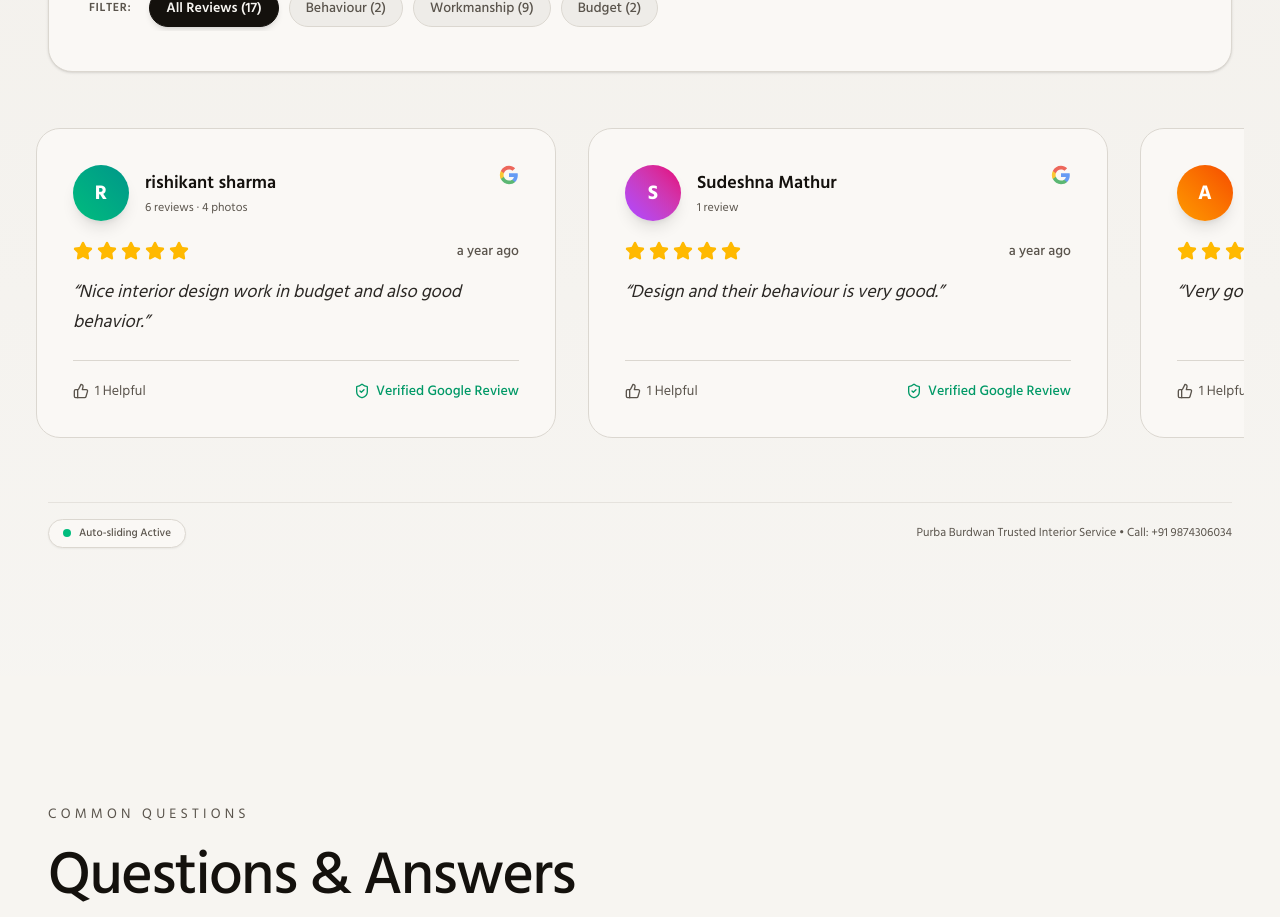
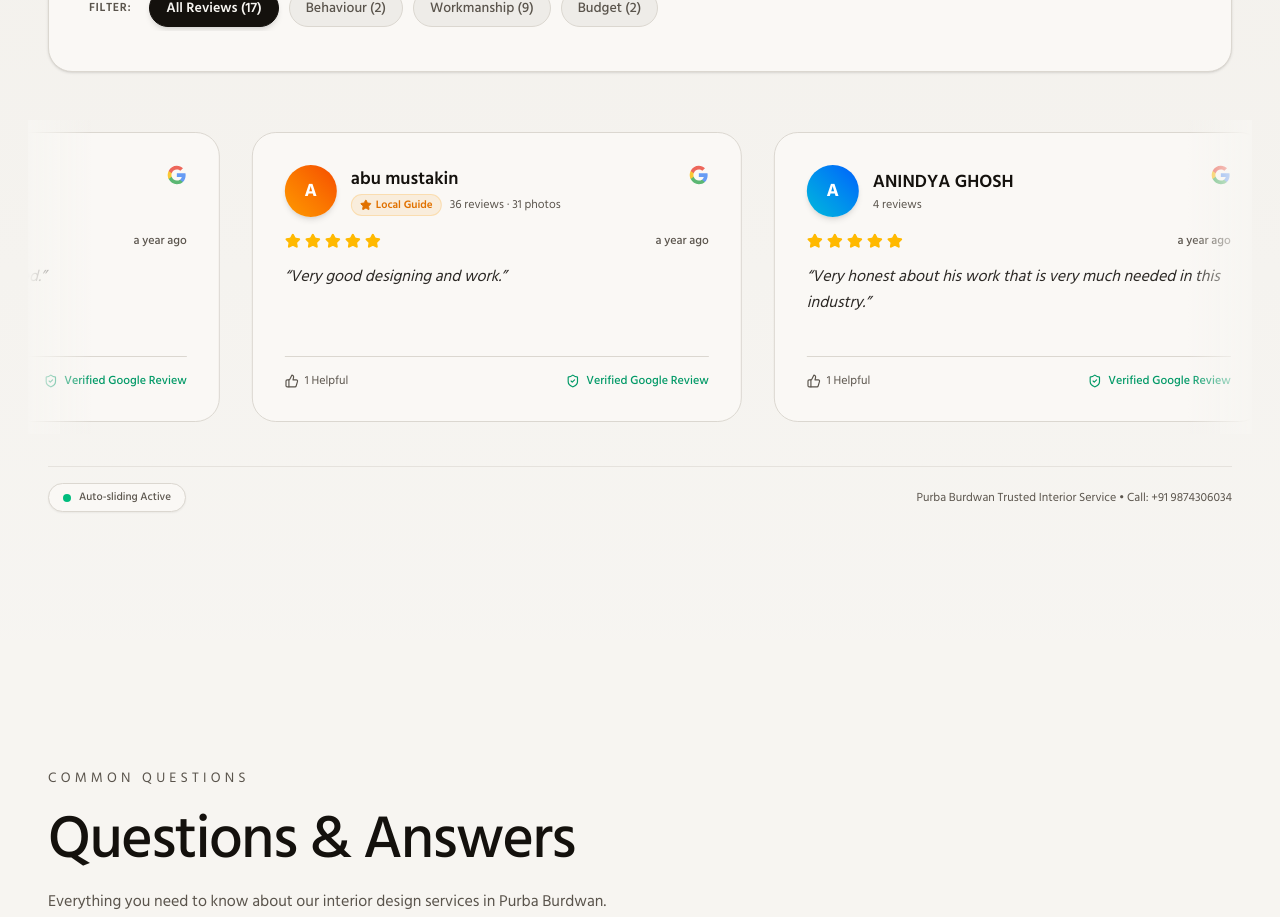
Before and after one commit to tanmayjoddar/as-designer-burdwan, a Next.js app: page / in a window 1280 px wide. Shown: the part 6680-7597 px from the top of the page. Built offline with nearby package versions, Linux system fonts and the light colour scheme.

Commit message:
Implement seamless continuous infinite loop marquee for reviews carousel

```diff
--- a/app/globals.css
+++ b/app/globals.css
@@ -147,3 +147,27 @@
   stroke-dashoffset: 1000;
   animation: draw-stroke 1.5s ease-out forwards;
 }
+
+/* Continuous infinite marquee carousel animation */
+@keyframes infinite-marquee {
+  0% {
+    transform: translateX(0%);
+  }
+  100% {
+    transform: translateX(-50%);
+  }
+}
+
+.animate-marquee {
+  display: flex;
+  width: max-content;
+  animation: infinite-marquee 45s linear infinite;
+}
+
+.animate-marquee:hover {
+  animation-play-state: paused;
+}
+
+.animate-marquee-paused {
+  animation-play-state: paused !important;
+}
--- a/components/reviews-carousel.tsx
+++ b/components/reviews-carousel.tsx
@@ -69,30 +69,8 @@ export function ReviewsCarousel() {
     }))
   }
 
-  // Smooth continuous auto-sliding animation
-  useEffect(() => {
-    if (isPaused) return
-
-    const interval = setInterval(() => {
-      const el = carouselRef.current
-      if (!el) return
-
-      const maxScroll = el.scrollWidth - el.clientWidth
-      if (maxScroll <= 0) return
-
-      // Advance by one card width (approx 440-520px depending on screen)
-      const scrollStep = el.clientWidth > 768 ? 480 : 340
-
-      if (el.scrollLeft >= maxScroll - 30) {
-        // Rewind smoothly back to first review
-        el.scrollTo({ left: 0, behavior: "smooth" })
-      } else {
-        el.scrollBy({ left: scrollStep, behavior: "smooth" })
-      }
-    }, 3500)
-
-    return () => clearInterval(interval)
-  }, [isPaused, filteredReviews])
+  // Duplicated reviews to achieve seamless 100% infinite continuous loop
+  const duplicatedReviews = [...filteredReviews, ...filteredReviews]
 
   const filters = [
     { key: "all", label: isBn ? `সমস্ত রিভিউ (${toBnDigits(17)})` : "All Reviews (17)" },
@@ -236,31 +214,36 @@ export function ReviewsCarousel() {
           </div>
         </div>
 
-        {/* Big Prominent Auto-Animated Carousel */}
+        {/* Big Prominent Auto-Animated Infinite Marquee Carousel */}
         <div
-          ref={carouselRef}
+          className="relative overflow-hidden -mx-5 px-5 py-3"
           onMouseEnter={() => setIsPaused(true)}
           onMouseLeave={() => setIsPaused(false)}
           onTouchStart={() => setIsPaused(true)}
           onTouchEnd={() => setIsPaused(false)}
-          className="flex gap-6 sm:gap-8 overflow-x-auto pb-8 pt-2 scroll-smooth snap-x snap-mandatory scrollbar-thin scrollbar-thumb-border scrollbar-track-transparent -mx-3 px-3"
-          style={{ scrollbarWidth: "thin" }}
         >
-          {filteredReviews.map((rev) => {
+          {/* Subtle gradient edge fades */}
+          <div className="absolute left-0 top-0 bottom-0 w-8 sm:w-16 bg-gradient-to-r from-background to-transparent z-10 pointer-events-none" />
+          <div className="absolute right-0 top-0 bottom-0 w-8 sm:w-16 bg-gradient-to-l from-background to-transparent z-10 pointer-events-none" />
+
+          <div
+            className={`flex gap-6 sm:gap-8 ${isPaused ? "animate-marquee-paused" : ""} animate-marquee`}
+          >
+            {duplicatedReviews.map((rev, idx) => {
               const currentLikes = (rev.likes || 0) + (likes[rev.id] || 0)
               const displayText = isBn && rev.textBn ? rev.textBn : rev.text
 
               return (
                 <article
-                key={rev.id}
-                className="w-[330px] sm:w-[440px] md:w-[490px] lg:w-[520px] min-h-[300px] flex-shrink-0 snap-start bg-card border border-border hover:border-[rgb(251,146,60)]/50 rounded-3xl p-7 sm:p-9 flex flex-col justify-between transition-all duration-300 hover:shadow-2xl hover:-translate-y-1.5 group relative"
+                  key={`${rev.id}-${idx}`}
+                  className="w-[310px] sm:w-[420px] md:w-[460px] lg:w-[490px] min-h-[290px] flex-shrink-0 bg-card border border-border hover:border-[rgb(251,146,60)]/50 rounded-3xl p-6 sm:p-8 flex flex-col justify-between transition-all duration-300 hover:shadow-2xl hover:-translate-y-1.5 group relative"
                 >
                   <div>
                     {/* Reviewer Header */}
-                  <div className="flex items-start justify-between gap-3 mb-5">
-                    <div className="flex items-center gap-4">
+                    <div className="flex items-start justify-between gap-3 mb-4">
+                      <div className="flex items-center gap-3.5">
                         <div
-                        className={`w-13 h-13 sm:w-14 sm:h-14 rounded-full bg-gradient-to-tr ${rev.color || "from-amber-500 to-orange-600"} text-white flex items-center justify-center font-bold text-lg sm:text-xl shadow-lg flex-shrink-0`}
+                          className={`w-12 h-12 sm:w-13 sm:h-13 rounded-full bg-gradient-to-tr ${rev.color || "from-amber-500 to-orange-600"} text-white flex items-center justify-center font-bold text-base sm:text-lg shadow-md flex-shrink-0`}
                         >
                           {rev.avatarInitial || rev.name.charAt(0).toUpperCase()}
                         </div>
@@ -268,9 +251,9 @@ export function ReviewsCarousel() {
                           <h4 className="text-base sm:text-lg font-semibold text-foreground group-hover:text-[rgb(251,146,60)] transition-colors leading-snug">
                             {rev.name}
                           </h4>
-                        <div className="flex items-center gap-2 mt-1 flex-wrap">
+                          <div className="flex items-center gap-2 mt-0.5 flex-wrap">
                             {rev.localGuide && (
-                            <span className="inline-flex items-center gap-1 text-[11px] font-semibold text-amber-600 dark:text-amber-400 bg-amber-500/10 px-2.5 py-0.5 rounded-full border border-amber-500/20">
+                              <span className="inline-flex items-center gap-1 text-[10px] sm:text-[11px] font-semibold text-amber-600 dark:text-amber-400 bg-amber-500/10 px-2 py-0.5 rounded-full border border-amber-500/20">
                                 <Star className="w-3 h-3 fill-current" />
                                 Local Guide
                               </span>
@@ -287,42 +270,43 @@ export function ReviewsCarousel() {
                     </div>
 
                     {/* Stars + Time Ago */}
-                  <div className="flex items-center justify-between mb-4">
+                    <div className="flex items-center justify-between mb-3.5">
                       <div className="flex items-center gap-1 text-amber-400">
                         {[...Array(rev.rating)].map((_, i) => (
-                        <Star key={i} className="w-4 h-4 sm:w-5 sm:h-5 fill-amber-400" />
+                          <Star key={i} className="w-4 h-4 fill-amber-400" />
                         ))}
                       </div>
-                    <span className="text-xs sm:text-sm text-muted-foreground font-medium">
+                      <span className="text-xs text-muted-foreground font-medium">
                         {isBn ? rev.timeAgoBn : rev.timeAgo}
                       </span>
                     </div>
 
-                  {/* Review Text - Big, Clear & Readable */}
-                  <p className="text-base sm:text-lg text-foreground/90 leading-relaxed italic">
+                    {/* Review Text - Clear & Readable */}
+                    <p className="text-sm sm:text-base text-foreground/90 leading-relaxed italic">
                       “{displayText}”
                     </p>
                   </div>
 
                   {/* Footer of Card: Like + Verified Badge */}
-                <div className="mt-6 pt-5 border-t border-border flex items-center justify-between text-xs sm:text-sm text-muted-foreground">
+                  <div className="mt-5 pt-4 border-t border-border flex items-center justify-between text-xs text-muted-foreground">
                     <button
                       onClick={() => handleLike(rev.id)}
                       className="inline-flex items-center gap-1.5 hover:text-[rgb(251,146,60)] transition-colors cursor-pointer"
                       title="Like this review"
                     >
-                    <ThumbsUp className="w-4 h-4" />
+                      <ThumbsUp className="w-3.5 h-3.5" />
                       <span>{toBnDigits(currentLikes)} {isBn ? "পছন্দ" : "Helpful"}</span>
                     </button>
 
-                  <div className="inline-flex items-center gap-1.5 text-emerald-600 dark:text-emerald-400 font-medium text-xs sm:text-sm">
-                    <ShieldCheck className="w-4 h-4" />
+                    <div className="inline-flex items-center gap-1.5 text-emerald-600 dark:text-emerald-400 font-medium text-xs">
+                      <ShieldCheck className="w-3.5 h-3.5" />
                       <span>{isBn ? "যাচাইকৃত গুগল রিভিউ" : "Verified Google Review"}</span>
                     </div>
                   </div>
                 </article>
               )
             })}
+          </div>
         </div>
 
         {/* Clean Auto-sliding Status & Info Under Carousel */}
```
Lines whose indentation alone changed are shown as unchanged.
